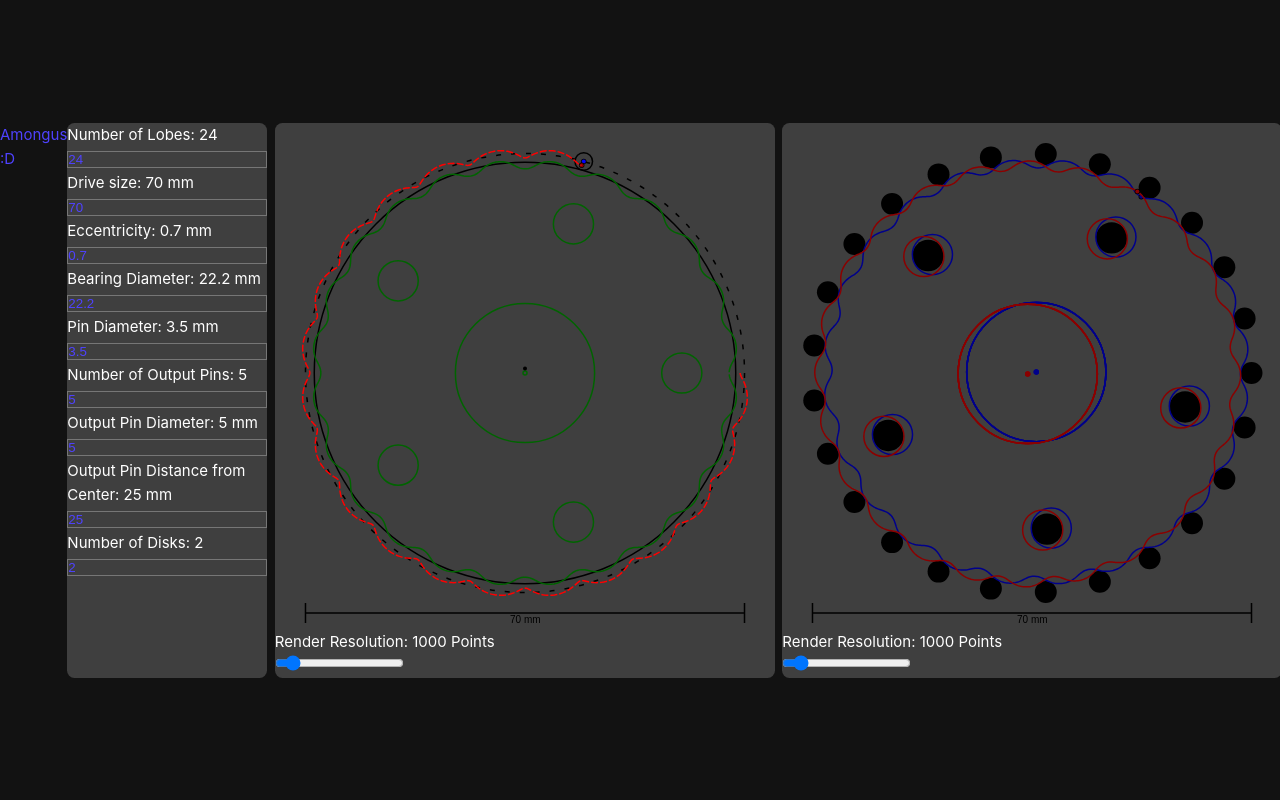
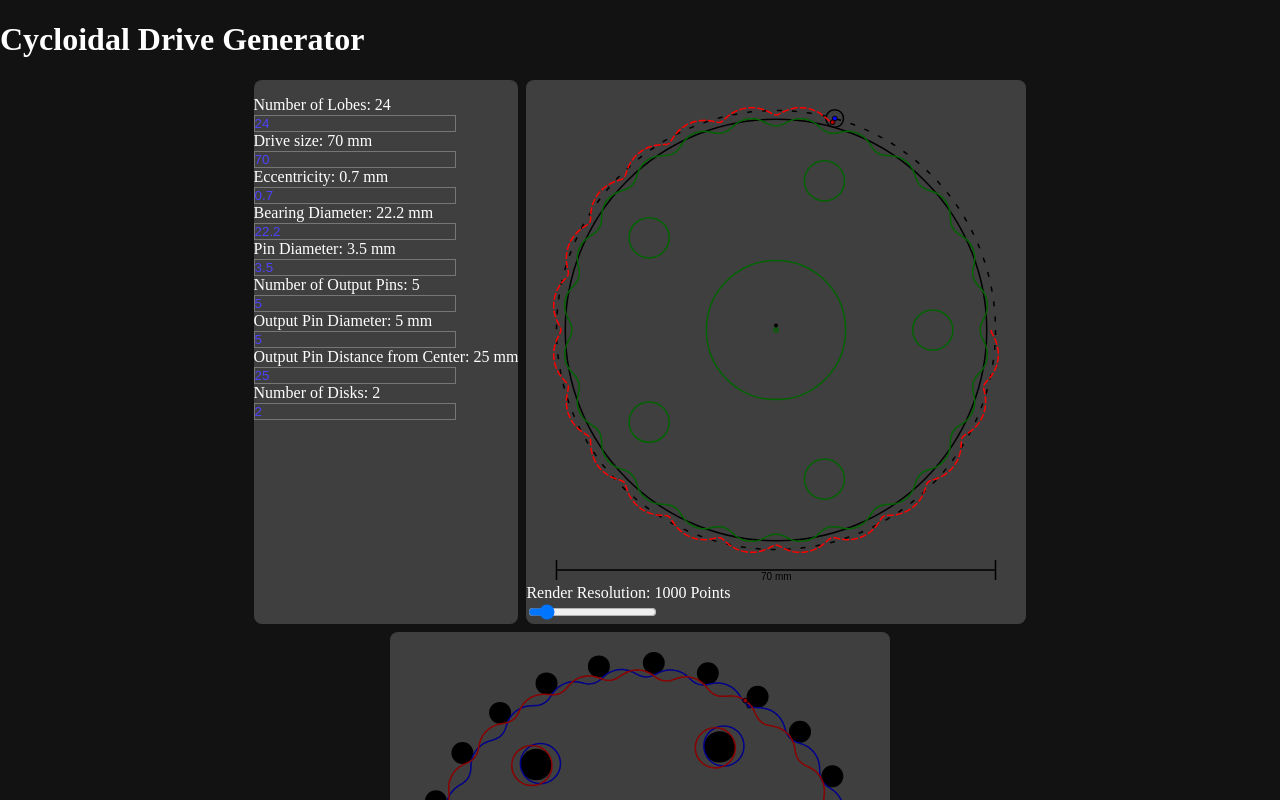
Before and after one commit to Nandith-Narayan/Cycloidal-Drive-Generator, a Vue app: page / in a window 1280 px wide. Shown: the top 800 px of the page. Built offline with nearby package versions, Linux system fonts and the light colour scheme.

Commit message:
Added Disk count & resolution slider

```diff
--- a/src/App.vue
+++ b/src/App.vue
@@ -1,10 +1,20 @@
 <script setup>
 import Grid from './components/Grid.vue'
+import Header from './components/Header.vue'
 </script>
 
 <template>
-  <div>Amongus :D</div>
+  <div id="main-container">
+  <Header />
   <Grid />
+  </div>
 </template>
 
-<style></style>
+<style>
+div#container{
+  display: flex;
+  flex-direction: column;
+  justify-self: start;
+}
+
+</style>
--- a/src/assets/base.css
+++ /dev/null
@@ -1,86 +0,0 @@
-/* color palette from <https://github.com/vuejs/theme> */
-:root {
-  --vt-c-white: #ffffff;
-  --vt-c-white-soft: #f8f8f8;
-  --vt-c-white-mute: #f2f2f2;
-
-  --vt-c-black: #181818;
-  --vt-c-black-soft: #222222;
-  --vt-c-black-mute: #282828;
-
-  --vt-c-indigo: #2c3e50;
-
-  --vt-c-divider-light-1: rgba(60, 60, 60, 0.29);
-  --vt-c-divider-light-2: rgba(60, 60, 60, 0.12);
-  --vt-c-divider-dark-1: rgba(84, 84, 84, 0.65);
-  --vt-c-divider-dark-2: rgba(84, 84, 84, 0.48);
-
-  --vt-c-text-light-1: var(--vt-c-indigo);
-  --vt-c-text-light-2: rgba(60, 60, 60, 0.66);
-  --vt-c-text-dark-1: var(--vt-c-white);
-  --vt-c-text-dark-2: rgba(235, 235, 235, 0.64);
-}
-
-/* semantic color variables for this project */
-:root {
-  --color-background: var(--vt-c-white);
-  --color-background-soft: var(--vt-c-white-soft);
-  --color-background-mute: var(--vt-c-white-mute);
-
-  --color-border: var(--vt-c-divider-light-2);
-  --color-border-hover: var(--vt-c-divider-light-1);
-
-  --color-heading: var(--vt-c-text-light-1);
-  --color-text: var(--vt-c-text-light-1);
-
-  --section-gap: 160px;
-}
-
-@media (prefers-color-scheme: dark) {
-  :root {
-    --color-background: var(--vt-c-black);
-    --color-background-soft: var(--vt-c-black-soft);
-    --color-background-mute: var(--vt-c-black-mute);
-
-    --color-border: var(--vt-c-divider-dark-2);
-    --color-border-hover: var(--vt-c-divider-dark-1);
-
-    --color-heading: var(--vt-c-text-dark-1);
-    --color-text: var(--vt-c-text-dark-2);
-  }
-}
-
-*,
-*::before,
-*::after {
-  box-sizing: border-box;
-  margin: 0;
-  font-weight: normal;
-}
-
-body {
-  min-height: 100vh;
-  color: var(--color-text);
-  background: var(--color-background);
-  transition:
-    color 0.5s,
-    background-color 0.5s;
-  line-height: 1.6;
-  font-family:
-    Inter,
-    -apple-system,
-    BlinkMacSystemFont,
-    'Segoe UI',
-    Roboto,
-    Oxygen,
-    Ubuntu,
-    Cantarell,
-    'Fira Sans',
-    'Droid Sans',
-    'Helvetica Neue',
-    sans-serif;
-  font-size: 15px;
-  text-rendering: optimizeLegibility;
-  -webkit-font-smoothing: antialiased;
-  -moz-osx-font-smoothing: grayscale;
-}
--- a/src/assets/main.css
+++ /dev/null
@@ -1,35 +0,0 @@
-@import './base.css';
-
-#app {
-  max-width: 1280px;
-  margin: 0 auto;
-  padding: 2rem;
-  font-weight: normal;
-}
-
-a,
-.green {
-  text-decoration: none;
-  color: hsla(160, 100%, 37%, 1);
-  transition: 0.4s;
-  padding: 3px;
-}
-
-@media (hover: hover) {
-  a:hover {
-    background-color: hsla(160, 100%, 37%, 0.2);
-  }
-}
-
-@media (min-width: 1024px) {
-  body {
-    display: flex;
-    place-items: center;
-  }
-
-  #app {
-    display: grid;
-    grid-template-columns: 1fr 1fr;
-    padding: 0 2rem;
-  }
-}
--- a/src/components/DisplayDiskAnimation.vue
+++ b/src/components/DisplayDiskAnimation.vue
@@ -144,9 +144,9 @@ function drawDisk(points, cx, cy, scaleFactor, phase, phaseOffset, color) {
   //ctx.moveTo();
   let cos = Math.cos(phase)
   let sin = Math.sin(phase)
-  for (let i = 0; i < points.length; i++) {
-    let px = points[i].x
-    let py = points[i].y
+  for (let i = 0; i < points.length+1; i++) {
+    let px = points[i%points.length].x
+    let py = points[i%points.length].y
 
     let x = px * cos - py * sin
     let y = px * sin + py * cos
@@ -261,14 +261,13 @@ function drawOutputPins(cx, cy, scaleFactor, outputPhase) {
 onMounted(() => {
   let c = document.getElementById('disk-animation')
   ctx = c.getContext('2d')
-  console.log('AMONGUS')
   requestAnimationFrame(render)
 })
 </script>
 
 <template>
   <div id="disk-animation-div" class="card">
-    <canvas id="disk-animation" width="500" height="500"></canvas>
+    <canvas id="disk-animation" width="500" height="500"></canvas><br />
     Render Resolution: {{numPointsToRender}} Points<br />
     <input v-model.number="numPointsToRender" type="range" min="100" max="10000" value="1000" step="10"/>
   </div>
--- a/src/components/DisplayDiskConstruction.vue
+++ b/src/components/DisplayDiskConstruction.vue
@@ -117,9 +117,9 @@ function render() {
     ctx.setLineDash([])
     ctx.strokeStyle = 'darkgreen'
     //ctx.moveTo();
-    for (let i = 1; i < points.length; i++) {
-      let p1 = points[i - 1]
-      let p2 = points[i]
+    for (let i = 1; i < points.length+2; i++) {
+      let p1 = points[(i - 1)%points.length]
+      let p2 = points[i%points.length]
       let dx = p2.x - p1.x
       let dy = p2.y - p1.y
       let len = Math.sqrt(dx * dx + dy * dy)
@@ -210,7 +210,7 @@ onMounted(() => {
 
 <template>
   <div id="disk-creation-div" class="card">
-    <canvas id="disk-creation" width="500" height="500"></canvas>
+    <canvas id="disk-creation" width="500" height="500"></canvas><br />
     Render Resolution: {{numPointsToRender}} Points<br />
     <input v-model.number="numPointsToRender" type="range" min="100" max="10000" value="1000" step="10"/>
   </div>
--- a/src/components/Grid.vue
+++ b/src/components/Grid.vue
@@ -21,9 +21,13 @@ function updateParams(p) {
 #grid {
   display: flex;
   flex-direction: flex;
+  flex-wrap: wrap;
+  justify-content: center;
+  width: 100vw;
   gap: 0.5em;
   background-color: var(--bg-color-primary);
   text-color: var(--fg-color-primary);
+
 }
 
 .card {
--- /dev/null
+++ b/src/components/Header.vue
@@ -0,0 +1,16 @@
+<script setup>
+</script>
+
+<template>
+<div id="header-container">
+<h1>Cycloidal Drive Generator</h1>
+</div>
+</template>
+
+<style scoped>
+div#header-container{
+color: var(--fg-color-primary);
+}
+
+
+</style>
--- a/src/global.css
+++ b/src/global.css
@@ -8,9 +8,12 @@
 body {
   background: var(--bg-color-primary);
   color: var(--fg-color-secondary);
+  margin: 0;
+  padding: 0;
 }
 
 #app {
   margin: 0;
   padding: 0;
+
 }
--- a/src/main.js
+++ b/src/main.js
@@ -1,4 +1,3 @@
-import './assets/main.css'
 import './global.css'
 import { createApp } from 'vue'
 import App from './App.vue'
```
Also changed, not shown: src/assets/logo.svg (deleted).
